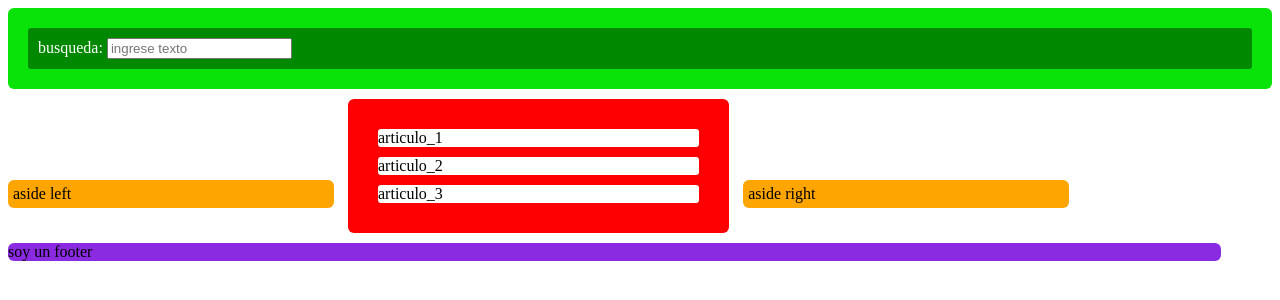
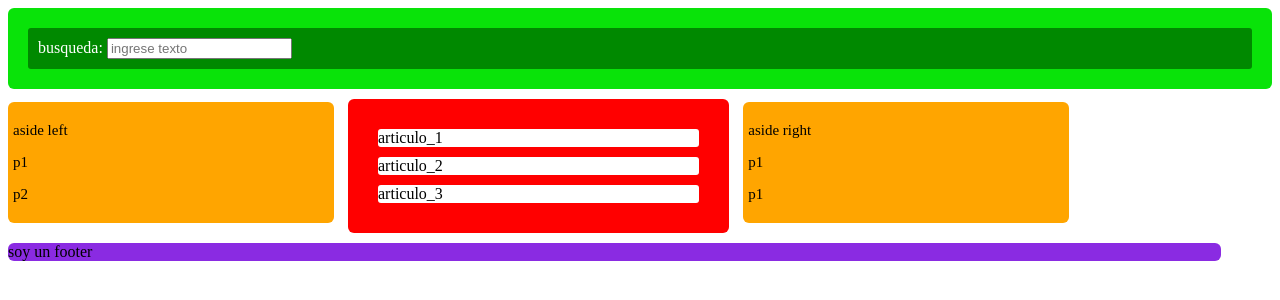
Before and after one commit to fabs0801/modulo_maquetado, a plain HTML site: page index.html in a window 1280 px wide. Drawn offline with Linux system fonts and the light colour scheme.

Commit message:
ajuste en aside

```diff
--- a/index.css
+++ b/index.css
@@ -15,6 +15,7 @@ aside{
     width: 25%;
     border-radius: 6px;
     padding: 5px;
+    font-size: 15px;
 }
 .aside_left{
     margin-top: 10px;
--- a/index.html
+++ b/index.html
@@ -11,16 +11,23 @@
         <nav>
           <label for="email">busqueda:</label>
           <input placeholder="ingrese texto" type="search">
-
         </nav>
       </header>
-      <aside class="aside_left">aside left</aside>
+      <aside class="aside_left">
+        <p>aside left</p>
+        <p>p1</p>
+        <p>p2</p>
+      </aside>
       <main>
         <article>articulo_1</article>
         <article>articulo_2</article>
         <article>articulo_3</article>
       </main>
-      <aside class="aside_right">aside right</aside>
+      <aside class="aside_right">
+        <p>aside right</p>
+        <p>p1</p>
+        <p>p1</p>
+      </aside>
       <footer>soy un footer</footer>
 </body>
 </html>
```
